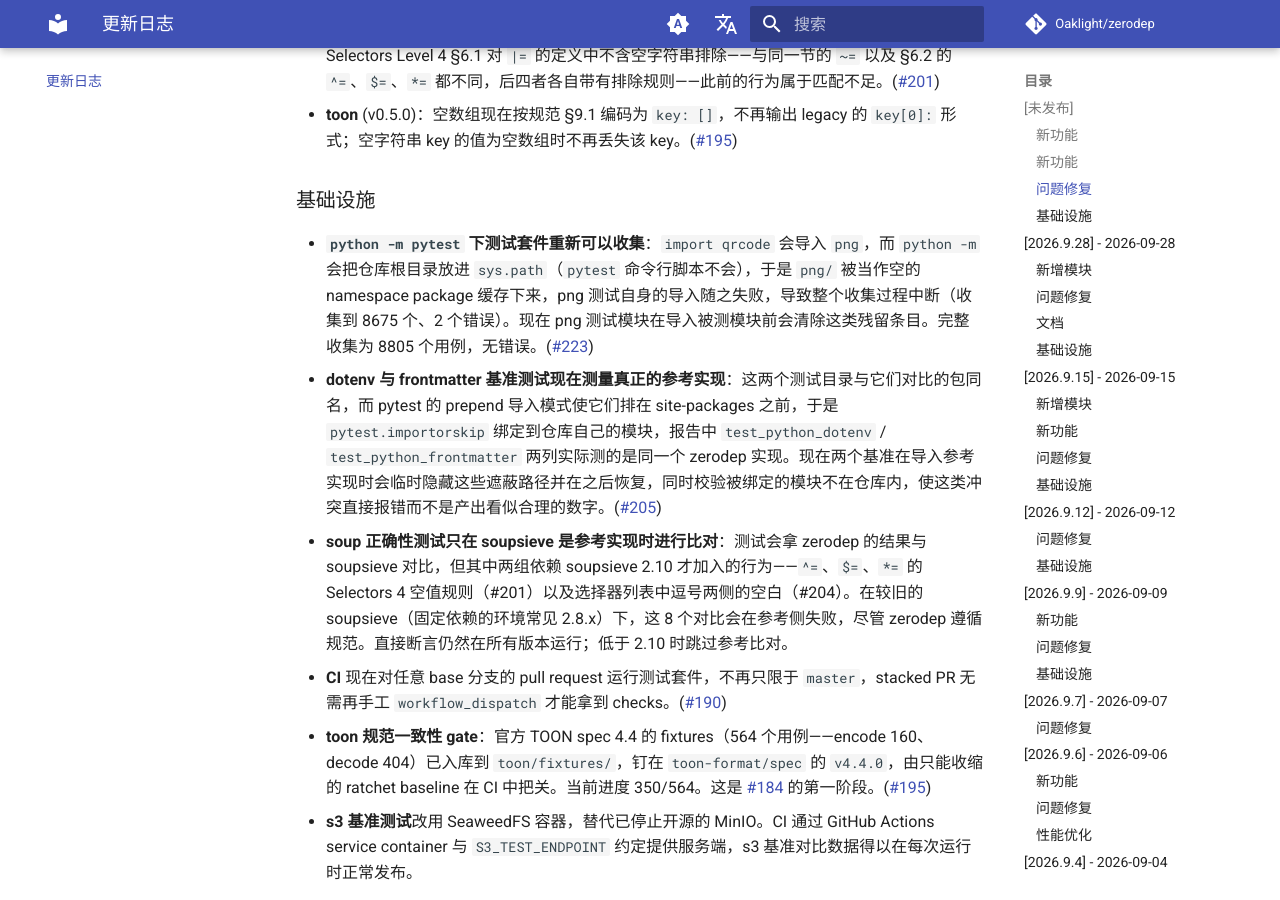
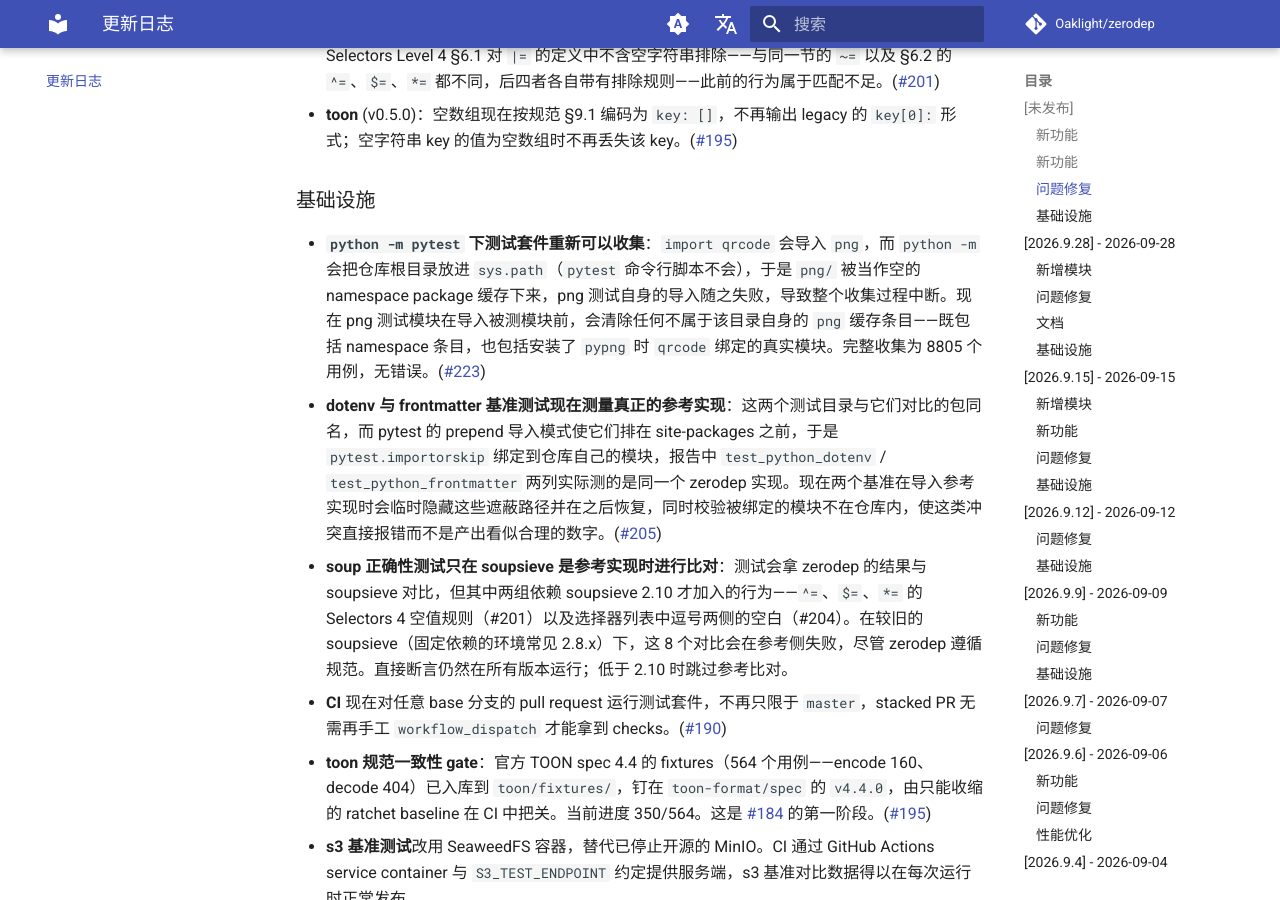
Before and after one commit to Oaklight/zerodep, an MkDocs documentation site: the page built from docs/changelog.md, in a window 1280 px wide and 900 px high, scrolled down 2298 px. Built offline with MkDocs 1.6.1 and Material for MkDocs 9.7.7, drawn with Linux system fonts in a browser that asks for light colours; comment, search, counter and statistics services are not loaded.

Commit message:
docs(changelog)：png 导入防护同样覆盖 pypng

```diff
--- a/docs/changelog.md
+++ b/docs/changelog.md
@@ -29,7 +29,7 @@
 
 ### 基础设施
 
-- **`python -m pytest` 下测试套件重新可以收集**：`import qrcode` 会导入 `png`，而 `python -m` 会把仓库根目录放进 `sys.path`（`pytest` 命令行脚本不会），于是 `png/` 被当作空的 namespace package 缓存下来，png 测试自身的导入随之失败，导致整个收集过程中断（收集到 8675 个、2 个错误）。现在 png 测试模块在导入被测模块前会清除这类残留条目。完整收集为 8805 个用例，无错误。([#223](https://github.com/Oaklight/zerodep/issues/223))
+- **`python -m pytest` 下测试套件重新可以收集**：`import qrcode` 会导入 `png`，而 `python -m` 会把仓库根目录放进 `sys.path`（`pytest` 命令行脚本不会），于是 `png/` 被当作空的 namespace package 缓存下来，png 测试自身的导入随之失败，导致整个收集过程中断。现在 png 测试模块在导入被测模块前，会清除任何不属于该目录自身的 `png` 缓存条目——既包括 namespace 条目，也包括安装了 `pypng` 时 `qrcode` 绑定的真实模块。完整收集为 8805 个用例，无错误。([#223](https://github.com/Oaklight/zerodep/issues/223))
 - **dotenv 与 frontmatter 基准测试现在测量真正的参考实现**：这两个测试目录与它们对比的包同名，而 pytest 的 prepend 导入模式使它们排在 site-packages 之前，于是 `pytest.importorskip` 绑定到仓库自己的模块，报告中 `test_python_dotenv` / `test_python_frontmatter` 两列实际测的是同一个 zerodep 实现。现在两个基准在导入参考实现时会临时隐藏这些遮蔽路径并在之后恢复，同时校验被绑定的模块不在仓库内，使这类冲突直接报错而不是产出看似合理的数字。([#205](https://github.com/Oaklight/zerodep/issues/205))
 - **soup 正确性测试只在 soupsieve 是参考实现时进行比对**：测试会拿 zerodep 的结果与 soupsieve 对比，但其中两组依赖 soupsieve 2.10 才加入的行为——`^=`、`$=`、`*=` 的 Selectors 4 空值规则（#201）以及选择器列表中逗号两侧的空白（#204）。在较旧的 soupsieve（固定依赖的环境常见 2.8.x）下，这 8 个对比会在参考侧失败，尽管 zerodep 遵循规范。直接断言仍然在所有版本运行；低于 2.10 时跳过参考比对。
 - **CI** 现在对任意 base 分支的 pull request 运行测试套件，不再只限于 `master`，stacked PR 无需再手工 `workflow_dispatch` 才能拿到 checks。([#190](https://github.com/Oaklight/zerodep/pull/190))
```
